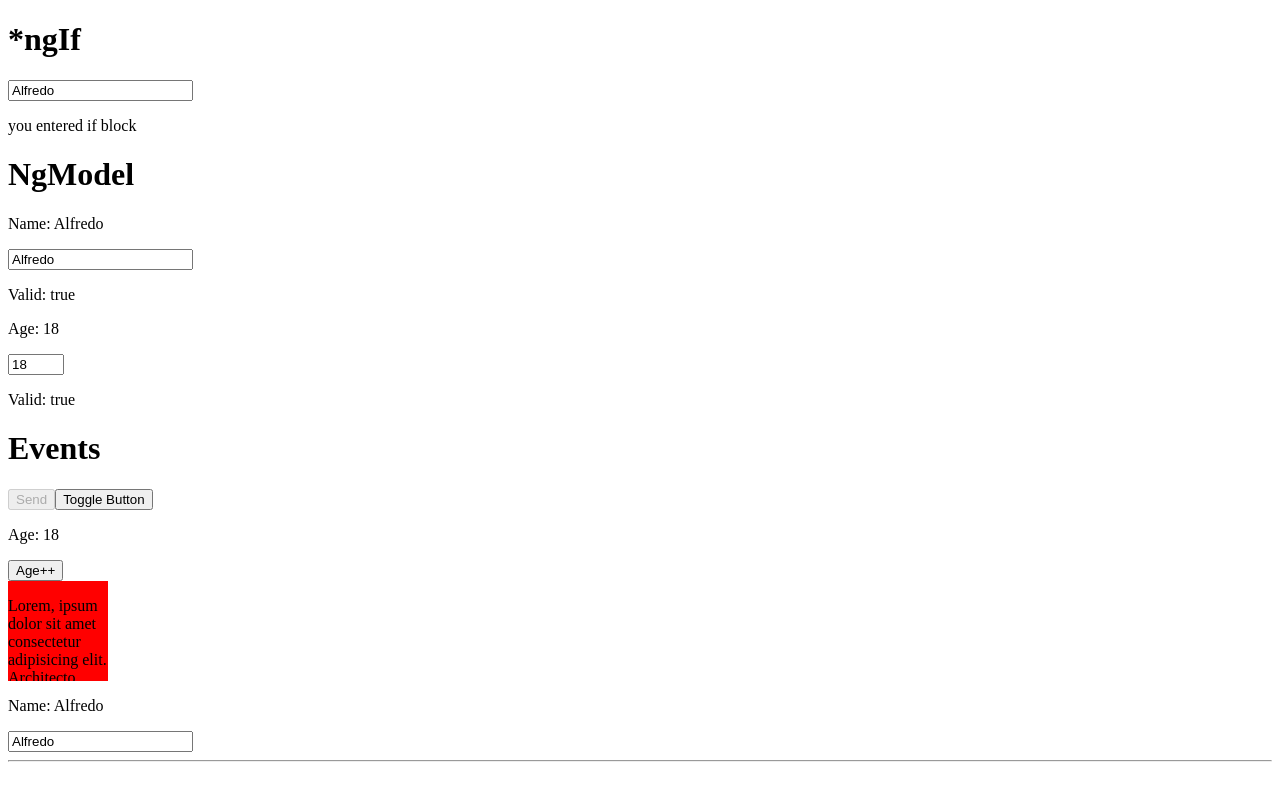
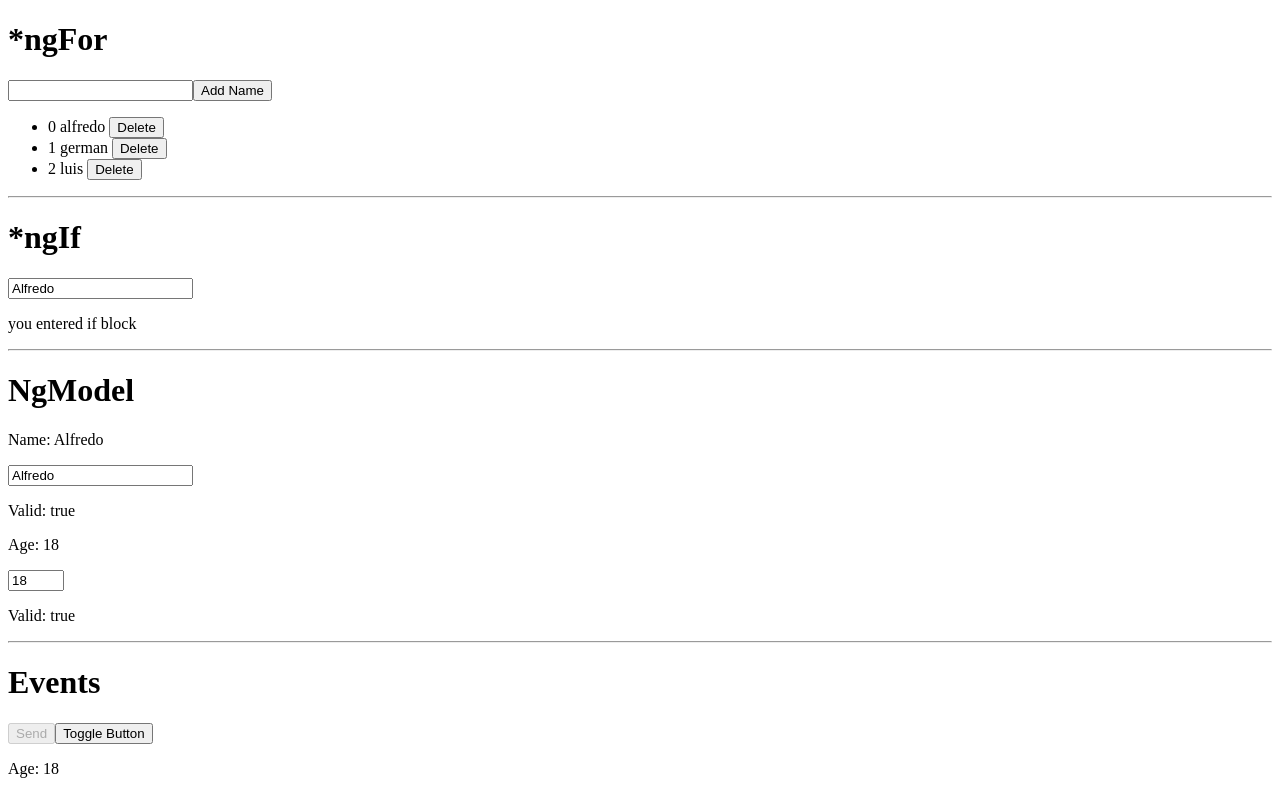
Before and after one commit to alfredosumosav/my-store, an Angular app: page / in a window 1280 px wide. Shown: the top 788 px of the page. Built offline with nearby package versions, Linux system fonts and the light colour scheme.

Commit message:
*ngFor directive

```diff
--- a/src/app/app.component.html
+++ b/src/app/app.component.html
@@ -1,3 +1,14 @@
+<h1>*ngFor</h1>
+<input type="text" [(ngModel)]="newName">
+<button (click)="addName()">Add Name</button>
+<ul>
+  <li *ngIf="names.length === 0">no more elements</li>
+  <li *ngFor="let name of names; index as i">
+    {{i}} {{name}}
+    <button (click)="deleteName(i)">Delete</button>
+  </li>
+</ul>
+<hr />
 <h1>*ngIf</h1>
 <input type="text" required [(ngModel)]="person.name" />
 <!-- <p *ngIf="person.name === 'alfredo'">Soy Alfredo</p>
@@ -11,6 +22,7 @@
 <ng-template #elseBlock>
   <p>I am an else block</p>
 </ng-template>
+<hr />
 <h1>NgModel</h1>
 <p>Name: {{person.name}}</p>
 <input type="text" required #nameInput="ngModel" [(ngModel)]="person.name" />
@@ -18,7 +30,7 @@
 <p>Age: {{person.age}}</p>
 <input type="number" max="18" min="10" required #ageInput="ngModel" [(ngModel)]="person.age" />
 <p>Valid: {{ageInput.valid}}</p>
-
+<hr />
 <h1>Events</h1>
 <button [disabled]="isBtnDisabled">Send</button>
 <button (click)="toggleButton()">Toggle Button</button>
--- a/src/app/app.component.ts
+++ b/src/app/app.component.ts
@@ -13,6 +13,9 @@
     age: 18,
     img: "https://source.unsplash.com/random/"
   }
+
+  names: string[] = ['alfredo', 'german', 'luis'];
+  newName: string = '';
 
   toggleButton() {
     this.isBtnDisabled = !this.isBtnDisabled;
@@ -31,4 +34,13 @@
     const element = event.target as HTMLInputElement;
     this.person.name = element.value;
   }
+
+  addName() {
+    this.names.push(this.newName);
+    this.newName = '';
+  }
+
+  deleteName(index: number) {
+    this.names.splice(index, 1);
+  }
 }
```
